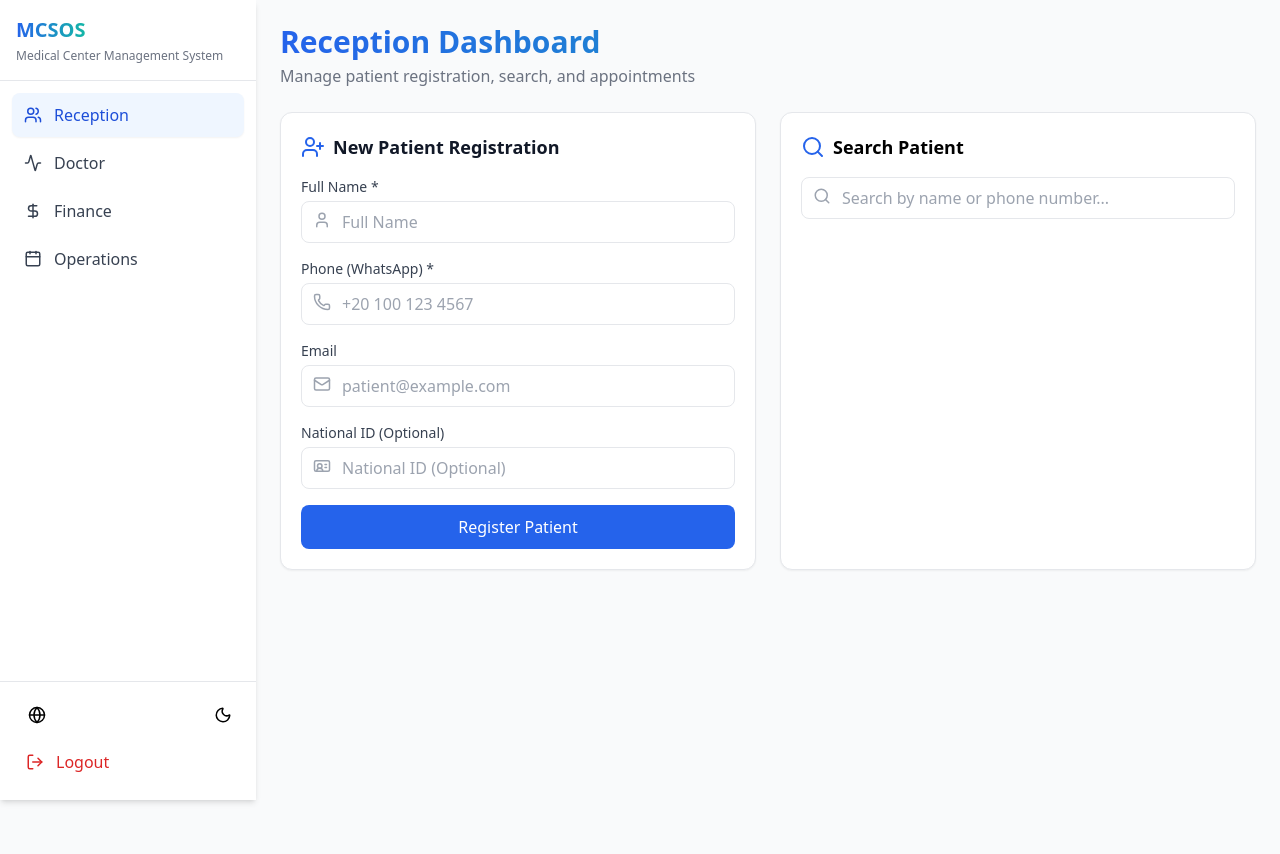
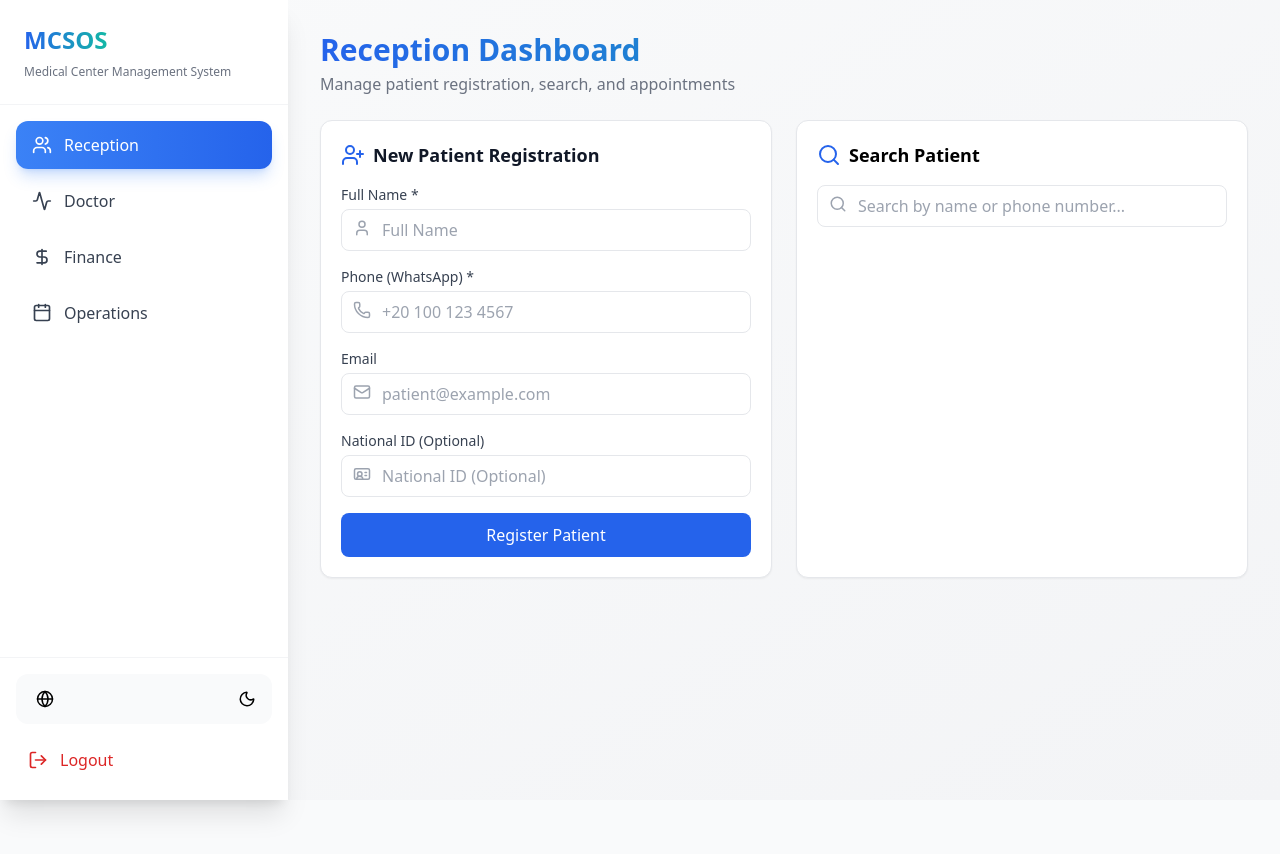
Before and after one commit to Islam412/MCSOS-System, a React (Vite) app: page / in a window 1280 px wide. Shown: the top 854 px of the page. Built offline with nearby package versions, Linux system fonts and the light colour scheme.

Commit message:
update dashboardlayout

```diff
--- a/src/components/common/DashboardLayout.jsx
+++ b/src/components/common/DashboardLayout.jsx
@@ -1,9 +1,10 @@
 import { Outlet, NavLink } from 'react-router-dom'
-import { Calendar, Users, DollarSign, Activity, LogOut } from 'lucide-react'
+import { Calendar, Users, DollarSign, Activity, LogOut, Menu, X } from 'lucide-react'
 import { useTranslation } from 'react-i18next'
 import LanguageSwitcher from './LanguageSwitcher'
 import ThemeSwitcher from './ThemeSwitcher'
 import { useTheme } from '../../context/ThemeContext'
+import { useState } from 'react'
 
 const navItems = [
   { to: '/', label: 'sidebar.reception', icon: Users },
@@ -15,56 +16,96 @@ const navItems = [
 export default function DashboardLayout() {
   const { t } = useTranslation()
   const { theme } = useTheme()
+  const [mobileMenuOpen, setMobileMenuOpen] = useState(false)
 
   return (
-    <div className={`flex h-screen ${theme === 'dark' ? 'dark' : ''}`}>
-      <div className="flex h-screen w-full bg-gray-50 dark:bg-dark-100">
-        {/* Sidebar */}
-        <aside className="w-64 bg-white dark:bg-dark-200 shadow-md flex flex-col">
-          <div className="p-4 border-b dark:border-gray-700">
+    <div className={`min-h-screen ${theme === 'dark' ? 'dark' : ''}`}>
+      <div className="min-h-screen bg-gradient-to-br from-gray-50 to-gray-100 dark:from-dark-100 dark:to-dark-200">
+        {/* Mobile Header */}
+        <div className="lg:hidden bg-white dark:bg-dark-200 shadow-sm px-4 py-3 flex items-center justify-between">
           <div className="font-bold text-xl">
             <span className="bg-gradient-to-r from-blue-600 to-teal-500 bg-clip-text text-transparent">
               {t('app.title')}
             </span>
           </div>
-            <p className="text-xs text-gray-500 dark:text-gray-400 mt-1">{t('app.name')}</p>
+          <button
+            onClick={() => setMobileMenuOpen(!mobileMenuOpen)}
+            className="p-2 rounded-lg hover:bg-gray-100 dark:hover:bg-gray-700"
+          >
+            {mobileMenuOpen ? <X size={24} /> : <Menu size={24} />}
+          </button>
         </div>
-          <nav className="flex-1 p-3 space-y-1">
+
+        <div className="flex">
+          {/* Sidebar - Desktop */}
+          <aside className={`fixed lg:relative z-30 w-72 bg-white dark:bg-dark-200 shadow-xl flex flex-col transition-transform duration-300 ${
+            mobileMenuOpen ? 'translate-x-0' : '-translate-x-full lg:translate-x-0'
+          }`}>
+            {/* Logo Area */}
+            <div className="p-6 border-b border-gray-100 dark:border-gray-700">
+              <div className="font-bold text-2xl">
+                <span className="bg-gradient-to-r from-blue-600 to-teal-500 bg-clip-text text-transparent">
+                  {t('app.title')}
+                </span>
+              </div>
+              <p className="text-xs text-gray-500 dark:text-gray-400 mt-2">{t('app.name')}</p>
+            </div>
+
+            {/* Navigation */}
+            <nav className="flex-1 p-4 space-y-2">
               {navItems.map((item) => (
                 <NavLink
                   key={item.to}
                   to={item.to}
+                  onClick={() => setMobileMenuOpen(false)}
                   className={({ isActive }) =>
-                  `flex items-center gap-3 px-3 py-2.5 rounded-lg transition-all duration-200 ${
+                    `flex items-center gap-3 px-4 py-3 rounded-xl transition-all duration-200 group ${
                       isActive
-                      ? 'bg-blue-50 dark:bg-blue-900/50 text-blue-700 dark:text-blue-400 shadow-sm'
+                        ? 'bg-gradient-to-r from-blue-500 to-blue-600 text-white shadow-lg shadow-blue-500/25'
                         : 'text-gray-700 dark:text-gray-300 hover:bg-gray-100 dark:hover:bg-gray-700'
                     }`
                   }
                 >
-                <item.icon size={18} />
+                  <item.icon size={20} />
                   <span className="font-medium">{t(item.label)}</span>
+                  {!navItems.find(i => i.to === item.to)?.isActive && (
+                    <div className="ml-auto opacity-0 group-hover:opacity-100 transition">
+                      <div className="w-1 h-1 rounded-full bg-gray-400"></div>
+                    </div>
+                  )}
                 </NavLink>
               ))}
             </nav>
-          <div className="p-4 border-t dark:border-gray-700 space-y-2">
-            <div className="flex items-center justify-between">
+
+            {/* Bottom Section */}
+            <div className="p-4 border-t border-gray-100 dark:border-gray-700 space-y-3">
+              <div className="flex items-center justify-between p-2 rounded-xl bg-gray-50 dark:bg-gray-800">
                 <LanguageSwitcher />
                 <ThemeSwitcher />
               </div>
-            <button className="flex items-center gap-3 text-red-600 dark:text-red-400 w-full hover:bg-red-50 dark:hover:bg-red-900/50 p-2.5 rounded-lg transition-colors">
-              <LogOut size={18} /> {t('sidebar.logout')}
+              <button className="flex items-center gap-3 text-red-600 dark:text-red-400 w-full hover:bg-red-50 dark:hover:bg-red-900/30 p-3 rounded-xl transition-colors">
+                <LogOut size={20} />
+                <span className="font-medium">{t('sidebar.logout')}</span>
               </button>
             </div>
           </aside>
 
+          {/* Overlay for mobile */}
+          {mobileMenuOpen && (
+            <div
+              className="fixed inset-0 bg-black/50 z-20 lg:hidden"
+              onClick={() => setMobileMenuOpen(false)}
+            />
+          )}
+
           {/* Main Content */}
-        <main className="flex-1 overflow-y-auto">
-          <div className="p-6">
+          <main className="flex-1 lg:ml-0 min-h-screen">
+            <div className="p-4 md:p-8">
               <Outlet />
             </div>
           </main>
         </div>
       </div>
+    </div>
   )
 }
```
Lines whose indentation alone changed are shown as unchanged.
